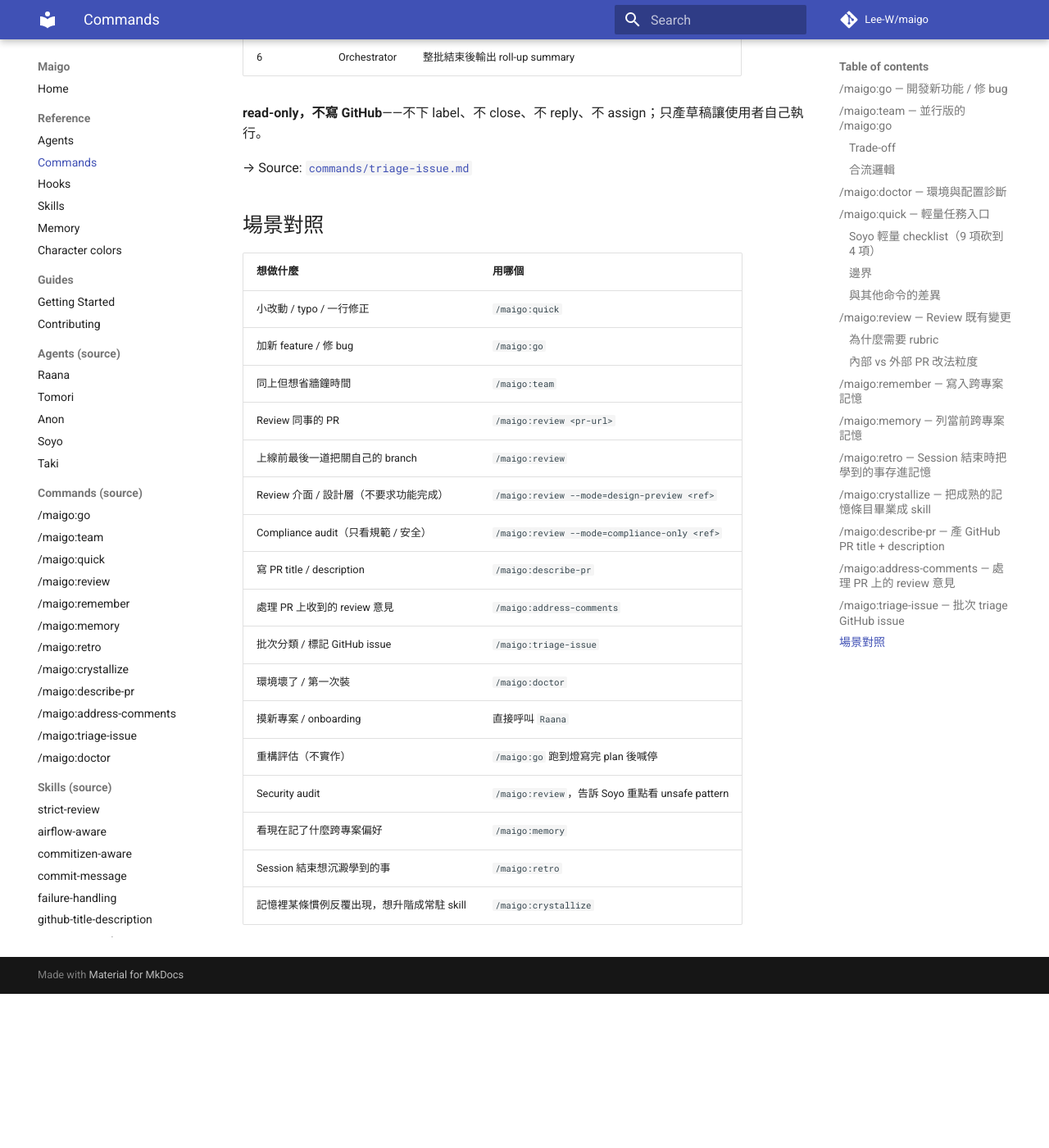
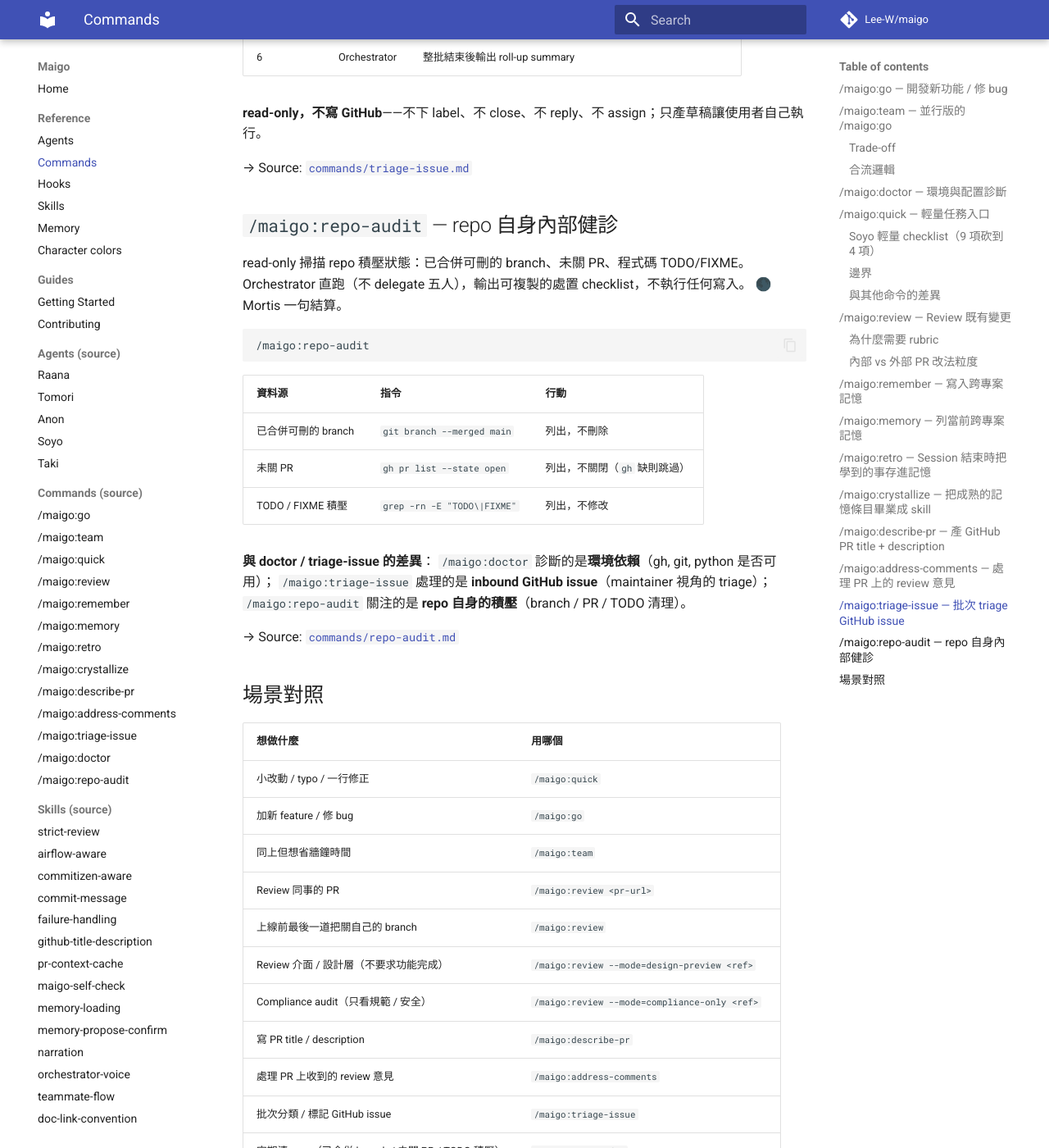
Before and after one commit to Lee-W/maigo, an MkDocs documentation site: the page built from docs/reference/commands.md, in a window 1280 px wide and 1400 px high, scrolled down 7310 px. Shown: the whole window at 82% size. Built offline with MkDocs 1.6.1 and Material for MkDocs 9.7.7, drawn with Linux system fonts in a browser that asks for light colours; comment, search, counter and statistics services are not loaded; before the commit the page ends 8522 px from its top, so only the background shows below that; some of the changed text lies outside the part shown.

Commit message:
feat: add /maigo:repo-audit command for repo internal housekeeping
新增 read-only repo 內部健診——掃已合併可刪 branch、未關 PR、TODO/FIXME
積壓，彙整成可複製處置 checklist，不執行任何寫入。補上 doctor（環境）與
triage-issue（inbound issue）之外缺的「repo 自身積壓」健診。

- orchestrator 直跑、不 delegate 五人；Doloris 開場、Mortis 結算
- allowed-tools 收窄為 read-only 子命令（git branch --merged / gh pr list / grep）
- gh 缺時跳過 PR 段、不中斷
- docs 四同步：command + shim + reference 散文 + mkdocs nav

````diff
--- a/docs/reference/commands.md
+++ b/docs/reference/commands.md
@@ -260,6 +260,29 @@
 
 → Source: [`commands/triage-issue.md`](../commands/triage-issue.md)
 
+## `/maigo:repo-audit` — repo 自身內部健診
+
+read-only 掃描 repo 積壓狀態：已合併可刪的 branch、未關 PR、程式碼 TODO/FIXME。
+Orchestrator 直跑（不 delegate 五人），輸出可複製的處置 checklist，不執行任何寫入。
+🌑 Mortis 一句結算。
+
+```
+/maigo:repo-audit
+```
+
+| 資料源 | 指令 | 行動 |
+|--------|------|------|
+| 已合併可刪的 branch | `git branch --merged main` | 列出，不刪除 |
+| 未關 PR | `gh pr list --state open` | 列出，不關閉（`gh` 缺則跳過） |
+| TODO / FIXME 積壓 | `grep -rn -E "TODO\|FIXME"` | 列出，不修改 |
+
+**與 doctor / triage-issue 的差異**：
+`/maigo:doctor` 診斷的是**環境依賴**（gh, git, python 是否可用）；
+`/maigo:triage-issue` 處理的是 **inbound GitHub issue**（maintainer 視角的 triage）；
+`/maigo:repo-audit` 關注的是 **repo 自身的積壓**（branch / PR / TODO 清理）。
+
+→ Source: [`commands/repo-audit.md`](../commands/repo-audit.md)
+
 ## 場景對照
 
 | 想做什麼 | 用哪個 |
@@ -274,6 +297,7 @@
 | 寫 PR title / description | `/maigo:describe-pr` |
 | 處理 PR 上收到的 review 意見 | `/maigo:address-comments` |
 | 批次分類 / 標記 GitHub issue | `/maigo:triage-issue` |
+| 定期清 repo（已合併 branch / 未關 PR / TODO 積壓） | `/maigo:repo-audit` |
 | 環境壞了 / 第一次裝 | `/maigo:doctor` |
 | 摸新專案 / onboarding | 直接呼叫 `Raana` |
 | 重構評估（不實作） | `/maigo:go` 跑到燈寫完 plan 後喊停 |
--- a/mkdocs.yml
+++ b/mkdocs.yml
@@ -46,6 +46,7 @@
       - /maigo:address-comments: commands/address-comments.md
       - /maigo:triage-issue: commands/triage-issue.md
       - /maigo:doctor: commands/doctor.md
+      - /maigo:repo-audit: commands/repo-audit.md
   - Skills (source):
       - strict-review: skills/strict-review.md
       - airflow-aware: skills/airflow-aware.md
````
Also changed, not shown: other parts of docs/reference/commands.md (+1 -1 lines), commands/repo-audit.md (added, +106 -0 lines), docs/commands/repo-audit.md (added, +1 -0 lines).
